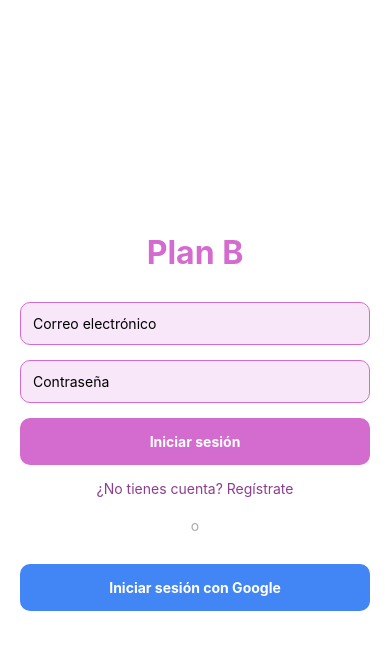
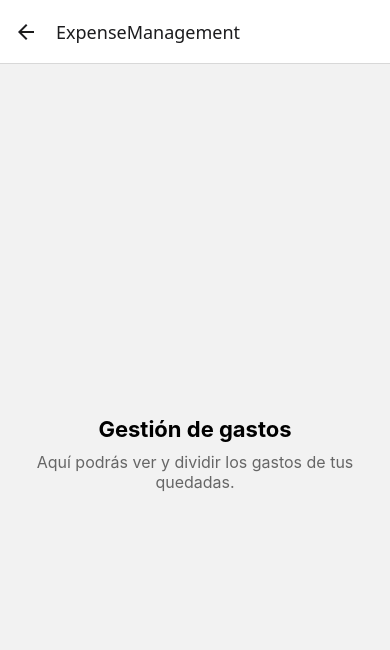
Before and after one commit to rogerguinon/plan-b, a React Native app: screen /ExpenseManagement in a window 390 px wide. Shown: the top 650 px of the page. Built offline with nearby package versions, Linux system fonts and the light colour scheme; what expo-auth-session would draw is missing.

Commit message:
Creada ExpenseManagement funciona

```diff
--- a/App.js
+++ b/App.js
@@ -9,6 +9,7 @@ import EditSurveyScreen from './src/screens/EditSurveyScreen/EditSurveyScreen';
 import SurveysScreen from './src/screens/SurveysScreen/SurveysScreen';
 import { EventProvider } from './src/context/EventContext';
 import CreateEventScreen from './src/screens/CreateEventScreen/CreateEventScreen';
+import ExpenseManagementScreen from './src/screens/ExpenseManagement/ExpenseManagement';
 
 const Stack = createNativeStackNavigator();
 
@@ -17,7 +18,7 @@ export default function App() {
     // Envuelve toda la navegación con el provider
     <EventProvider>
       <NavigationContainer>
-        <Stack.Navigator initialRouteName="Login">
+        <Stack.Navigator initialRouteName="Main">
           <Stack.Screen name="Login" component={LoginScreen} options={{ headerShown: false }}/>
           <Stack.Screen name="Register" component={RegisterScreen} options={{ headerShown: false }}/>
           <Stack.Screen name="Main" component={AppTabs} options={{ headerShown: false }}/>
@@ -26,6 +27,7 @@ export default function App() {
           <Stack.Screen name="Editar" component={EditSurveyScreen} />
           <Stack.Screen name="Encuestas" component={SurveysScreen} />
           <Stack.Screen name="CreateEvent" component={CreateEventScreen} options={{ headerShown: false }}/>
+          <Stack.Screen name="ExpenseManagement" component={ExpenseManagementScreen} />
         </Stack.Navigator>
       </NavigationContainer>
     </EventProvider>
--- a/src/screens/EventDetailScreen/EventDetailScreen.js
+++ b/src/screens/EventDetailScreen/EventDetailScreen.js
@@ -238,14 +238,13 @@ export default function EventDetailScreen({ route, navigation }) {
       </TouchableOpacity>
 
       {/* Gastos */}
-      <TouchableOpacity onPress={() => navigation.navigate(/* PANTALLA DE GASTOS */)}>
+      <TouchableOpacity onPress={() => navigation.navigate('ExpenseManagement')}>
         <View style={[styles.section, styles.gastosSection]}>
           <Text style={styles.sectionTitle}>Gastos conjuntos</Text>
           <Text>Ejemplo 1</Text>
           <Text>Ejemplo 2</Text>
         </View>
       </TouchableOpacity>
-
       {/*Asistencia*/}
       <View style={[styles.asistenciaContainer, asistencia === 'si' ? styles.si : asistencia === 'no' ? styles.no : null]}>
         {asistencia === '-' ? (
--- /dev/null
+++ b/src/screens/ExpenseManagement/ExpenseManagement.js
@@ -0,0 +1,19 @@
+// src/screens/ExpenseManagement/ExpenseManagementScreen.js
+
+import React from 'react';
+import { View, Text, StyleSheet } from 'react-native';
+
+export default function ExpenseManagementScreen() {
+  return (
+    <View style={styles.container}>
+      <Text style={styles.text}>Gestión de gastos</Text>
+      <Text style={styles.subtext}>Aquí podrás ver y dividir los gastos de tus quedadas.</Text>
+    </View>
+  );
+}
+
+const styles = StyleSheet.create({
+  container: { flex: 1, justifyContent: 'center', alignItems: 'center', paddingHorizontal: 20 },
+  text: { fontSize: 22, fontWeight: 'bold', marginBottom: 10 },
+  subtext: { fontSize: 16, textAlign: 'center', color: '#666' },
+});
```
